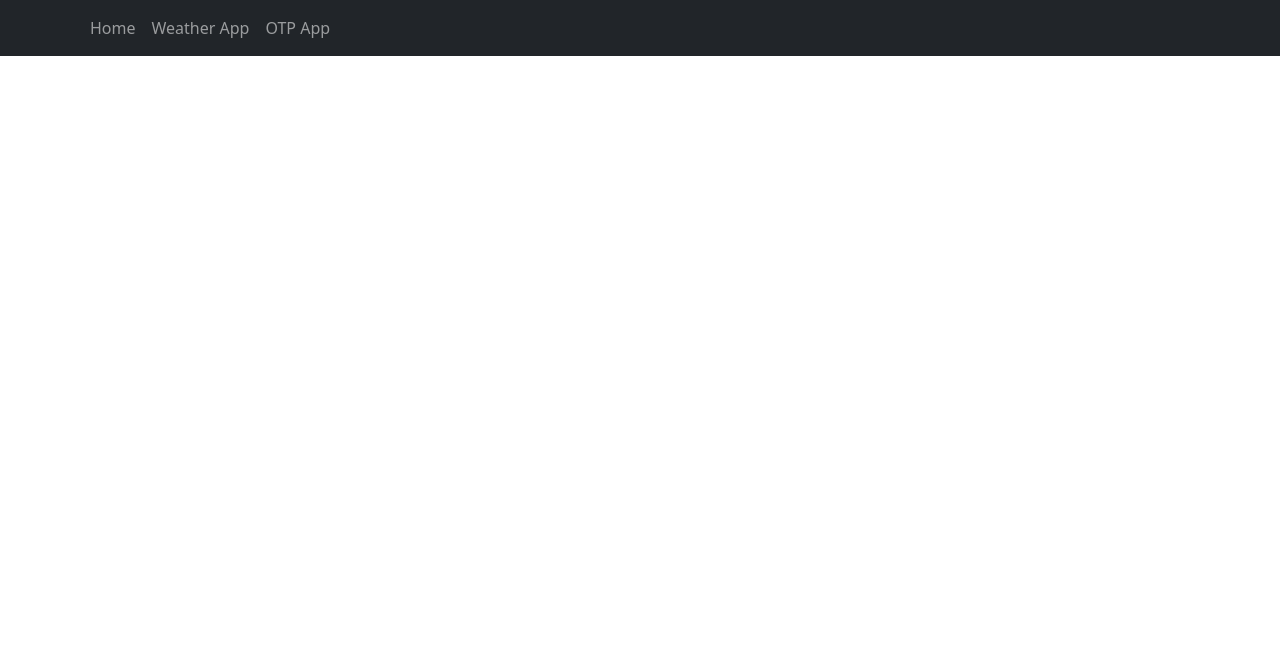
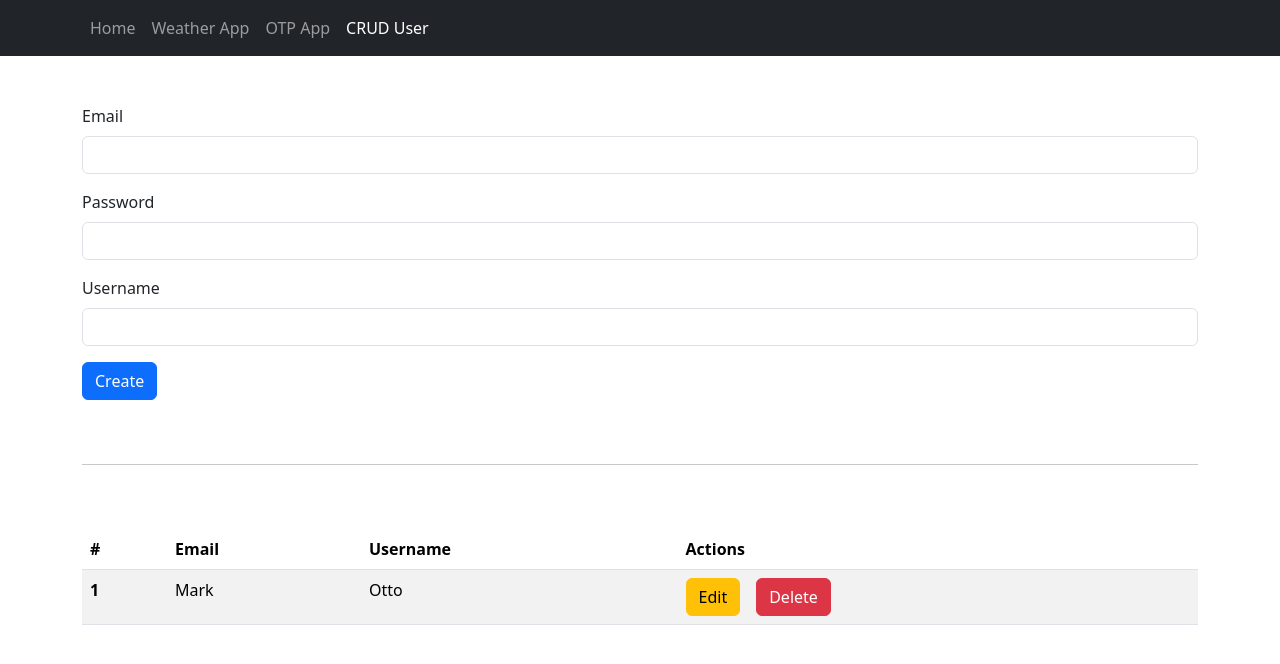
Before and after one commit to Davidpt128/base-react-hook, a React (Create React App) app: page /crud in a window 1280 px wide. Shown: the top 664 px of the page. Built offline with nearby package versions, Linux system fonts and the light colour scheme; what chartjs-plugin-zoom would draw is missing.

Commit message:
build ui crud user page

```diff
--- a/src/App.js
+++ b/src/App.js
@@ -5,6 +5,7 @@ import Home from "./pages/Home";
 import Weather from "./pages/Weather";
 import OTP from "./pages/OTP";
 import WeatherDetail from "./pages/WeatherDetail";
+import CRUD from "./pages/CRUD/CRUD";
 
 function App() {
   return (
@@ -14,11 +15,14 @@ function App() {
         <Route path="/weather" exact>
           <Weather />
         </Route>
+        <Route path="/weather/:locationName">
+          <WeatherDetail />
+        </Route>
         <Route path="/otp">
           <OTP />
         </Route>
-        <Route path="/weather/:locationName">
-          <WeatherDetail />
+        <Route path="/crud">
+          <CRUD />
         </Route>
         <Route path="/" exact>
           <Home />
--- a/src/components/NavbarComponent.jsx
+++ b/src/components/NavbarComponent.jsx
@@ -9,6 +9,7 @@ const NavbarComponent = () => {
                     <NavLink className="nav-link" to="/" exact>Home</NavLink>
                     <NavLink className="nav-link" to="/weather">Weather App</NavLink>
                     <NavLink className="nav-link" to="/otp">OTP App</NavLink>
+                    <NavLink className="nav-link" to="/crud">CRUD User</NavLink>
                 </div>
             </div>
         </div>
--- /dev/null
+++ b/src/pages/CRUD/CRUD.jsx
@@ -0,0 +1,19 @@
+import React from 'react'
+import FormAddUser from './FormAddUser'
+import TableUsers from './TableUsers'
+
+const CRUD = () => {
+    return (
+        <div className='container'>
+            <div className='py-5'>
+                <FormAddUser />
+            </div>
+            <hr />
+            <div className='py-5'>
+                <TableUsers />
+            </div>
+        </div>
+    )
+}
+
+export default CRUD
--- /dev/null
+++ b/src/pages/CRUD/FormAddUser.jsx
@@ -0,0 +1,24 @@
+import React from 'react'
+
+const FormAddUser = () => {
+    return (
+        <form>
+            <div className="mb-3">
+                <label htmlFor="email" className="form-label">Email</label>
+                <input type="email" className="form-control" />
+            </div>
+            <div className="mb-3">
+                <label htmlFor="password" className="form-label">Password</label>
+                <input type="password" className="form-control" />
+            </div>
+            <div className="mb-3">
+                <label htmlFor="username" className="form-label">Username</label>
+                <input type="text" className="form-control" />
+            </div>
+            <button type="submit" className="btn btn-primary">Create</button>
+        </form>
+
+    )
+}
+
+export default FormAddUser
--- /dev/null
+++ b/src/pages/CRUD/TableUsers.jsx
@@ -0,0 +1,30 @@
+import React from 'react'
+
+const TableUsers = () => {
+    return (
+        <table className="table table-striped">
+            <thead>
+                <tr>
+                    <th scope="col">#</th>
+                    <th scope="col">Email</th>
+                    <th scope="col">Username</th>
+                    <th scope="col">Actions</th>
+                </tr>
+            </thead>
+            <tbody>
+                <tr>
+                    <th scope="row">1</th>
+                    <td>Mark</td>
+                    <td>Otto</td>
+                    <td>
+                        <button className='btn btn-warning me-3'>Edit</button>
+                        <button className='btn btn-danger'>Delete</button>
+                    </td>
+                </tr>
+            </tbody>
+        </table>
+
+    )
+}
+
+export default TableUsers
```
